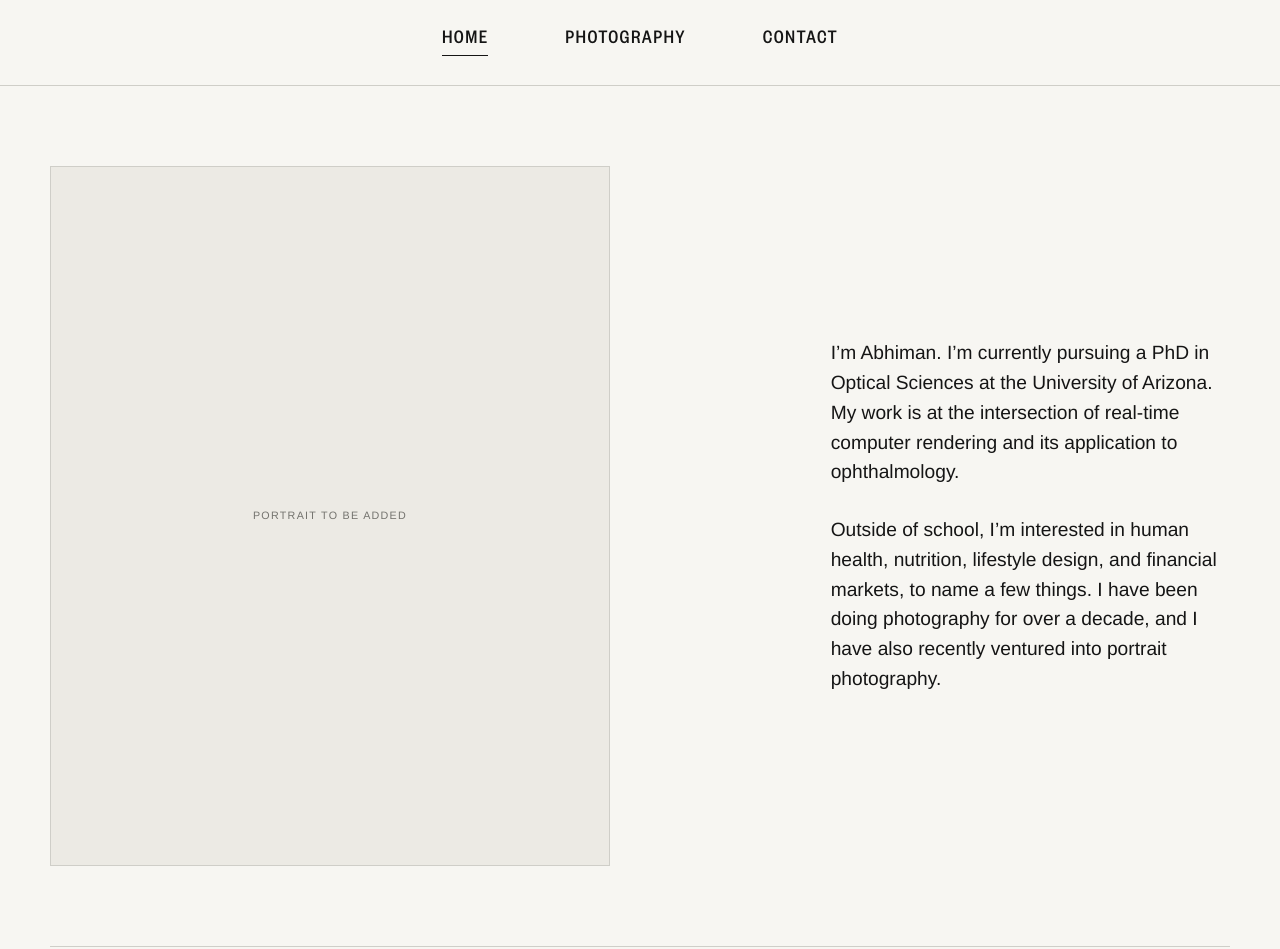
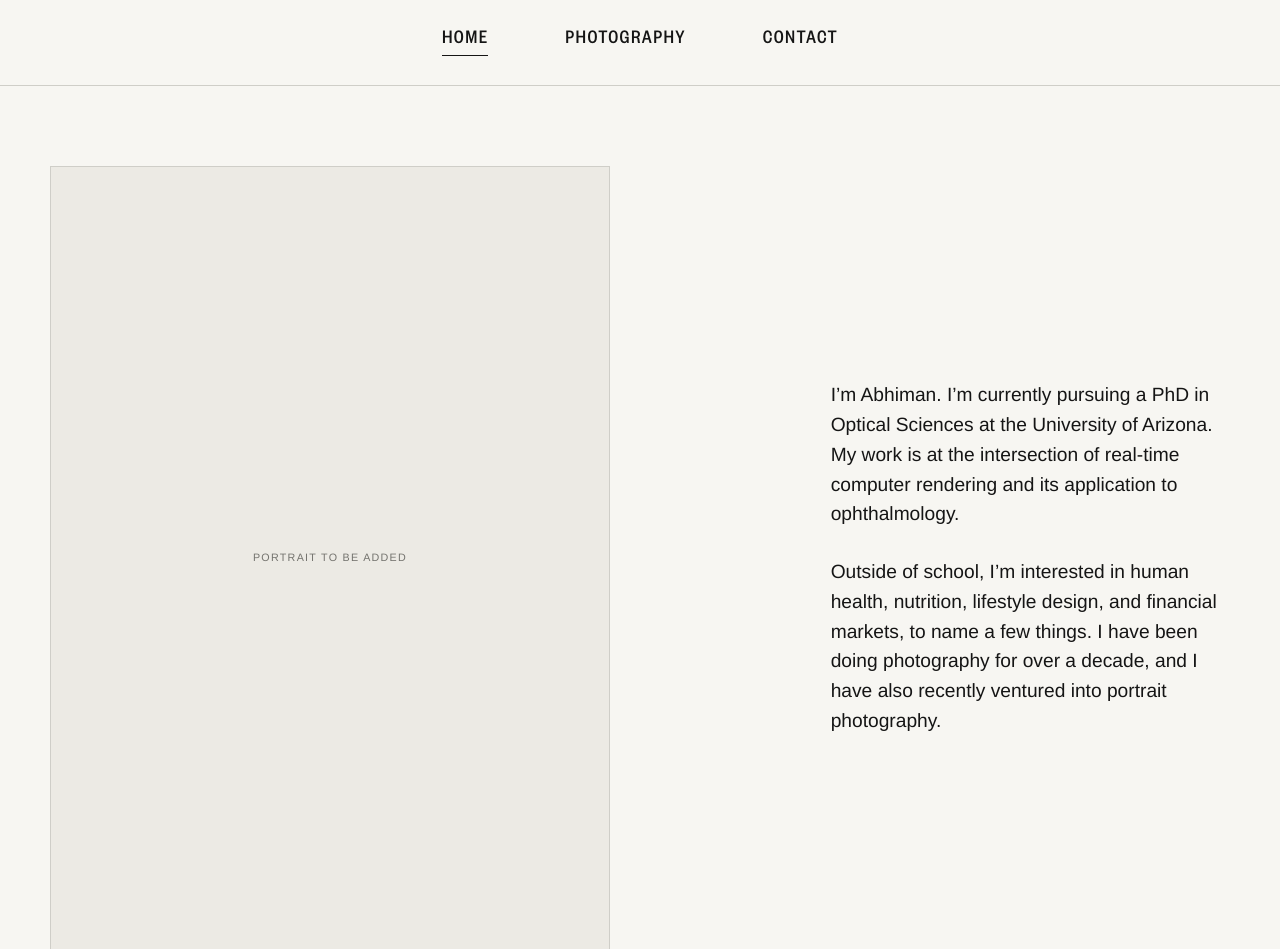
Before and after one commit to abhimangupta27/abhiman-gupta-dot-com, a website: page index.html in a window 1280 px wide. Shown: the top 949 px of the page. Drawn offline with Linux system fonts and the light colour scheme.

Commit message:
Adjust hero photo placeholder aspect ratio

```diff
--- a/styles.css
+++ b/styles.css
@@ -157,7 +157,7 @@ html.skip-loader #loader { display: none; }
 .hero-photo { width: min(100%, 560px); }
 .hero-photo-placeholder {
   width: 100%;
-  aspect-ratio: 4 / 5;
+  aspect-ratio: 5 / 7;
   display: grid;
   place-items: center;
   background: var(--surface);
```
